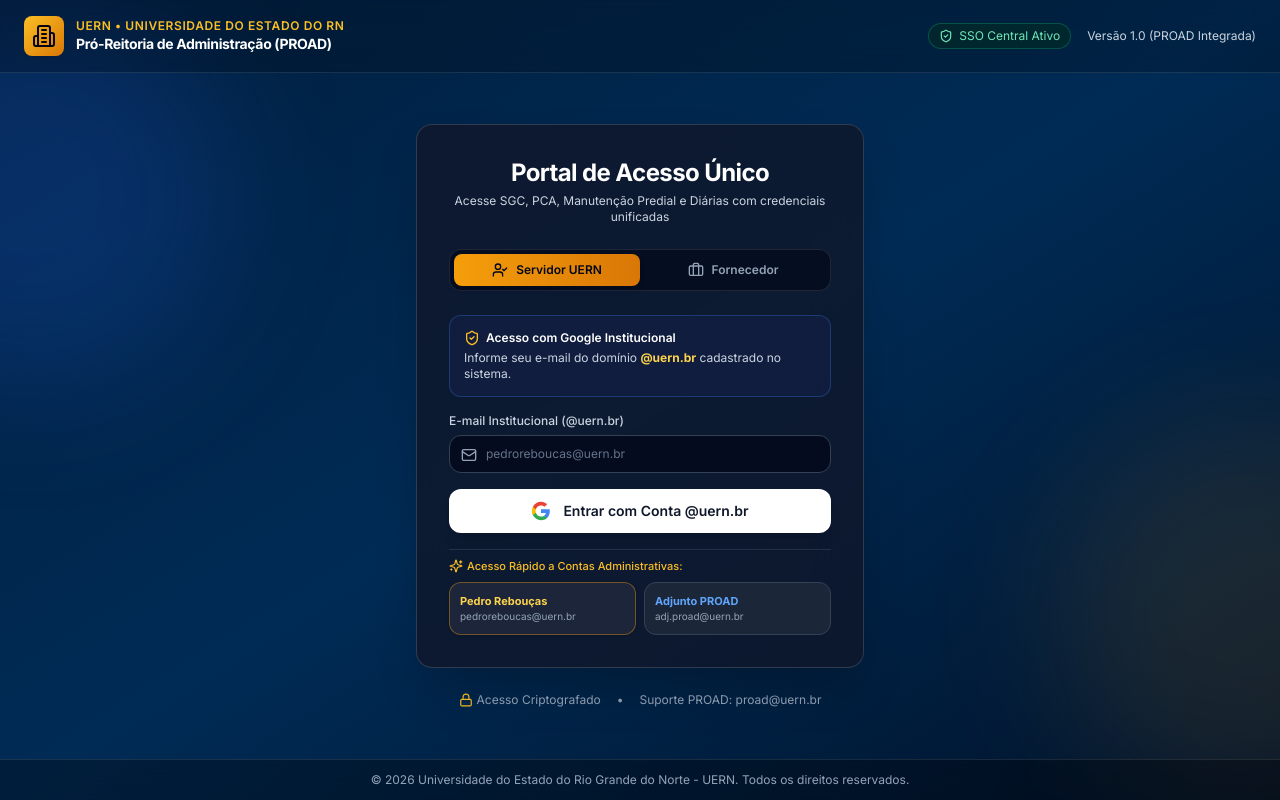
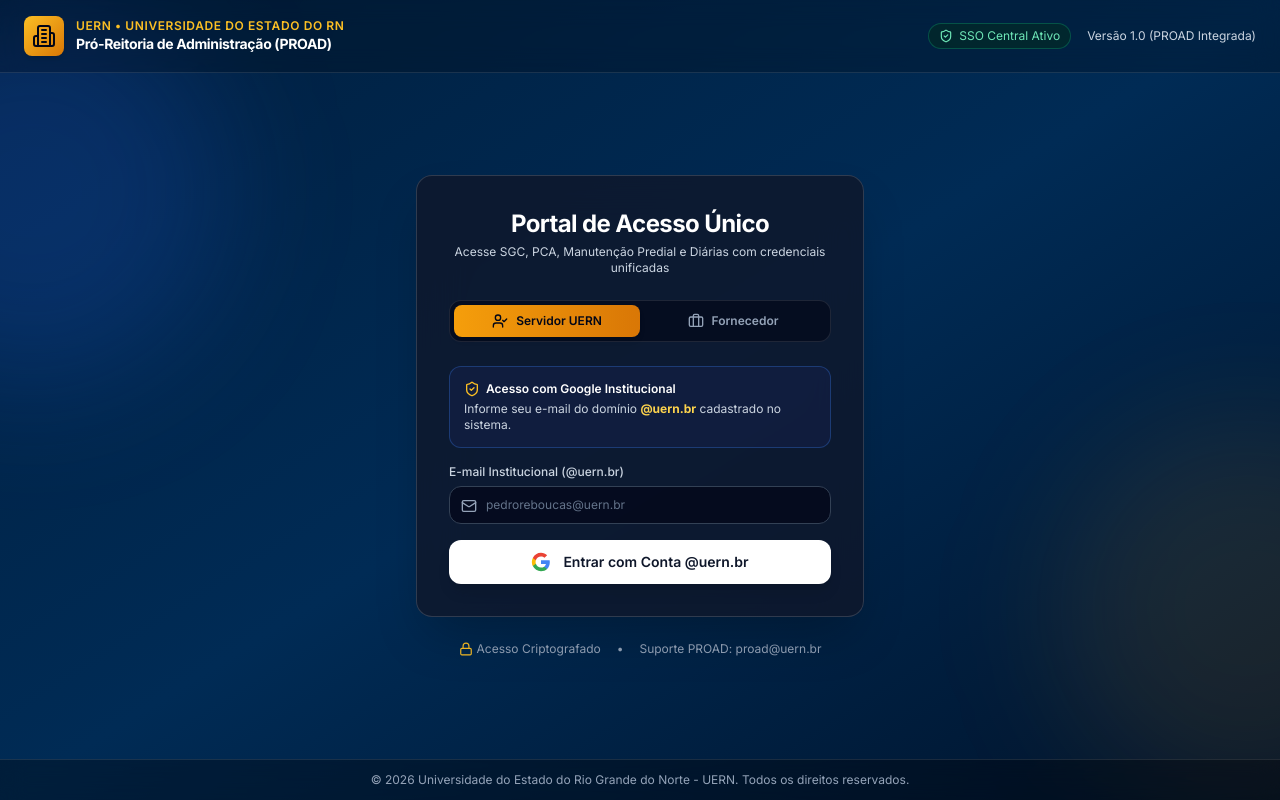
Before and after one commit to proaduern/portal-proad, a Next.js app: page / in a window 1280 px wide. Built offline with nearby package versions, Linux system fonts and the light colour scheme; no server answers.

Commit message:
fix(auth): remover cards de acesso rapido administrativo da tela de login

```diff
--- a/src/app/page.tsx
+++ b/src/app/page.tsx
@@ -13,7 +13,6 @@
   ExternalLink,
   CheckCircle2,
   ArrowRight,
-  Sparkles,
   HelpCircle,
 } from 'lucide-react';
 
@@ -334,40 +333,6 @@
                   </svg>
                   {loading ? 'Autenticando...' : 'Entrar com Conta @uern.br'}
                 </button>
-
-                {/* Seleção Rápida de Usuários */}
-                <div className="pt-2 border-t border-white/10">
-                  <div className="flex items-center justify-between text-xs text-slate-400 mb-2">
-                    <span className="flex items-center gap-1 font-medium text-amber-400 text-[11px]">
-                      <Sparkles className="w-3.5 h-3.5" /> Acesso Rápido a Contas Administrativas:
-                    </span>
-                  </div>
-
-                  <div className="grid grid-cols-2 gap-2 text-[11px]">
-                    <button
-                      type="button"
-                      onClick={() => {
-                        setServidorEmail('pedroreboucas@uern.br');
-                        handleGoogleLogin('pedroreboucas@uern.br', 'Pedro Rebouças de Oliveira Neto');
-                      }}
-                      className="p-2.5 rounded-xl bg-slate-800/90 hover:bg-slate-700/90 border border-amber-500/40 text-left transition shadow"
-                    >
-                      <div className="font-bold text-amber-300">Pedro Rebouças</div>
-                      <div className="text-[10px] text-slate-400 truncate">pedroreboucas@uern.br</div>
-                    </button>
-                    <button
-                      type="button"
-                      onClick={() => {
-                        setServidorEmail('adj.proad@uern.br');
-                        handleGoogleLogin('adj.proad@uern.br', 'Adjunto PROAD UERN');
-                      }}
-                      className="p-2.5 rounded-xl bg-slate-800/90 hover:bg-slate-700/90 border border-slate-700 text-left transition"
-                    >
-                      <div className="font-bold text-blue-400">Adjunto PROAD</div>
-                      <div className="text-[10px] text-slate-400 truncate">adj.proad@uern.br</div>
-                    </button>
-                  </div>
-                </div>
               </form>
             )}
 
```
